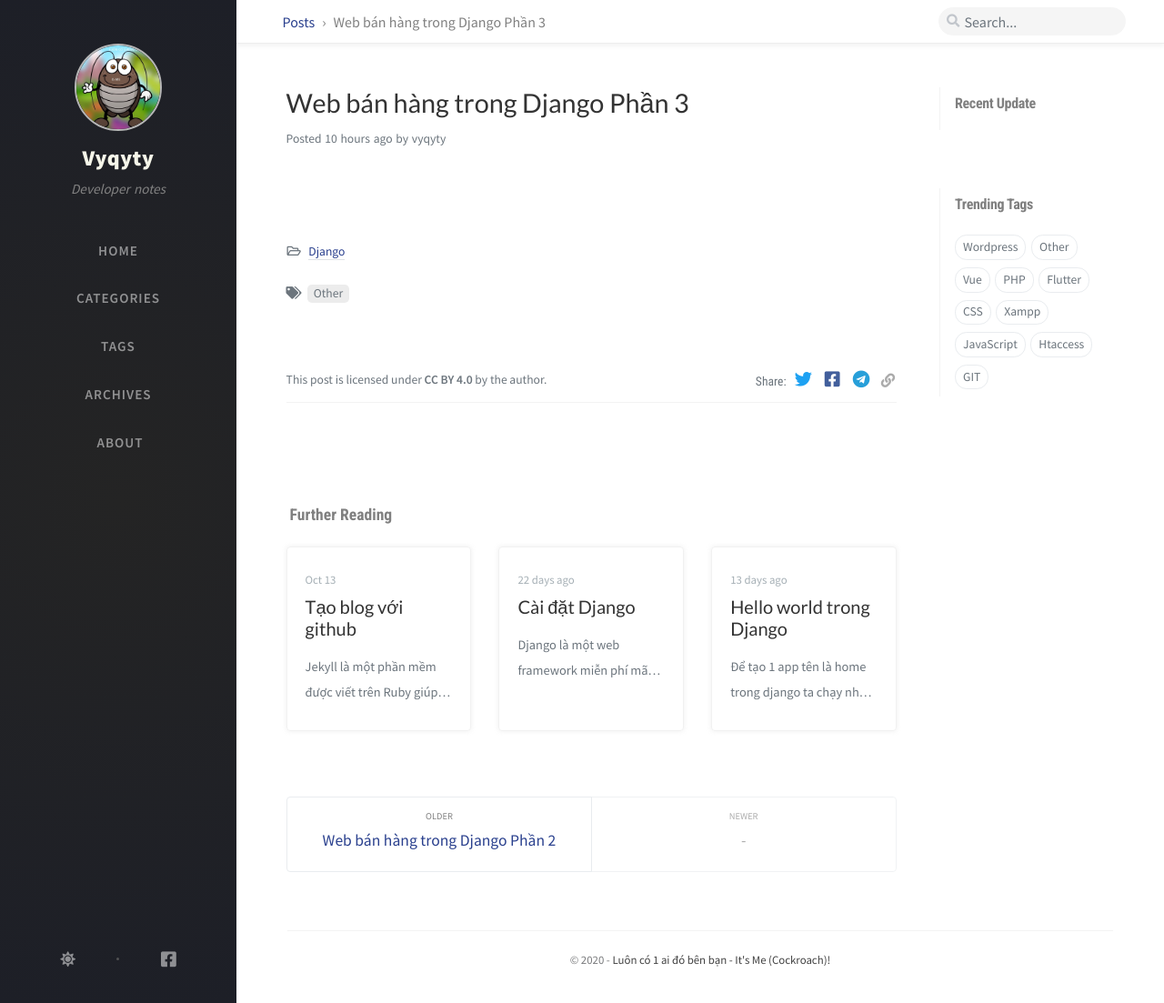
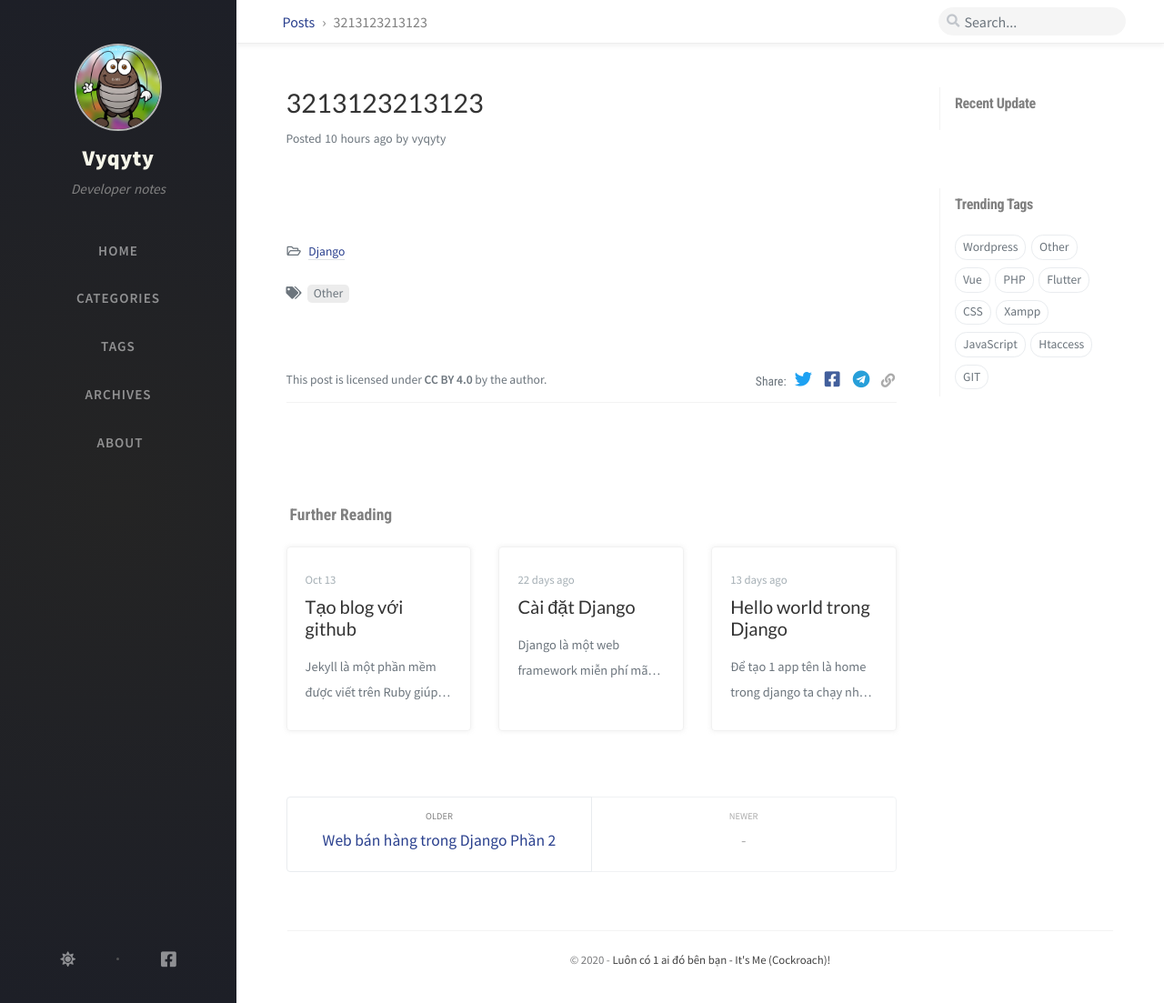
Before and after one commit to vyqyty/vyqyty.github.io, a Jekyll site: the page built from _posts/2020-11-24-web-ban-hang-don-gian-trong-django-p3.md, in a window 1280 px wide and 1103 px high. Shown: the whole window at 91% size. Built offline with Jekyll 4.4.1, drawn with Linux system fonts in a browser that asks for light colours; nearby versions of some CDN libraries; comment, search, counter and statistics services are not loaded.

Commit message:
Update 2020-11-24-web-ban-hang-don-gian-trong-django-p3.md

```diff
--- a/_posts/2020-11-24-web-ban-hang-don-gian-trong-django-p3.md
+++ b/_posts/2020-11-24-web-ban-hang-don-gian-trong-django-p3.md
@@ -1,5 +1,5 @@
 ---
-title: Web bán hàng trong Django Phần 3
+title: 3213123213123
 date: 2020-11-24
 categories: [Django]
 tags: [Other]
```
